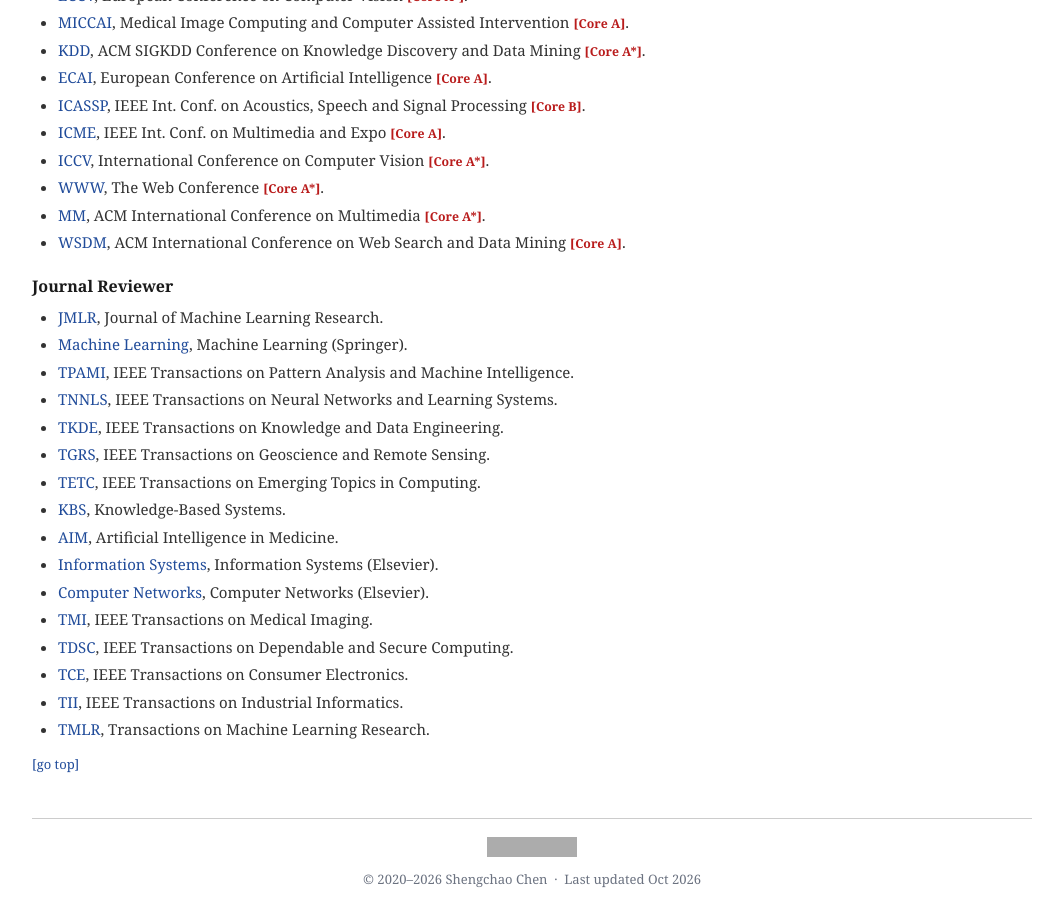
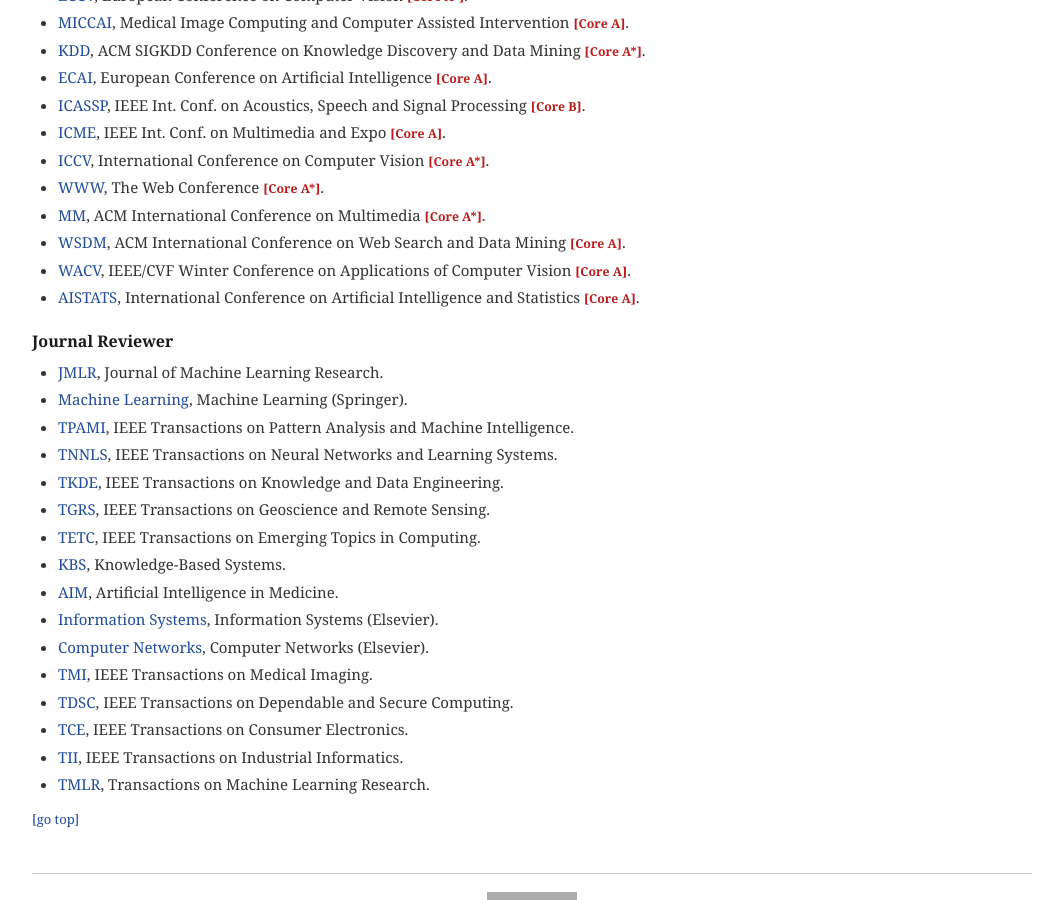
Before and after one commit to shengchaochen82/shengchaochen82.github.io, a Jekyll site: the page built from index.md, in a window 1280 px wide and 900 px high, scrolled down 5052 px. Shown: the whole window, without its empty margins (108-1171 px from the left). Built offline with Jekyll 4.4.1, drawn with Linux system fonts in a browser that asks for light colours; grey boxes are pictures that could not be loaded.

Commit message:
Content: add WACV and AISTATS to conference reviewer list
Co-Authored-By: Claude Opus 5.5 <noreply@anthropic.com>

```diff
--- a/_data/services.yml
+++ b/_data/services.yml
@@ -82,6 +82,14 @@ conference_reviewer:
       full: "ACM International Conference on Web Search and Data Mining"
       rank: "Core A"
       link: "https://www.wsdm-conference.org/"
+    - name: "WACV"
+      full: "IEEE/CVF Winter Conference on Applications of Computer Vision"
+      rank: "Core A"
+      link: "https://wacv.thecvf.com/"
+    - name: "AISTATS"
+      full: "International Conference on Artificial Intelligence and Statistics"
+      rank: "Core A"
+      link: "https://aistats.org/"
 
 journal_reviewer:
   title: "Journal Reviewer"
```
